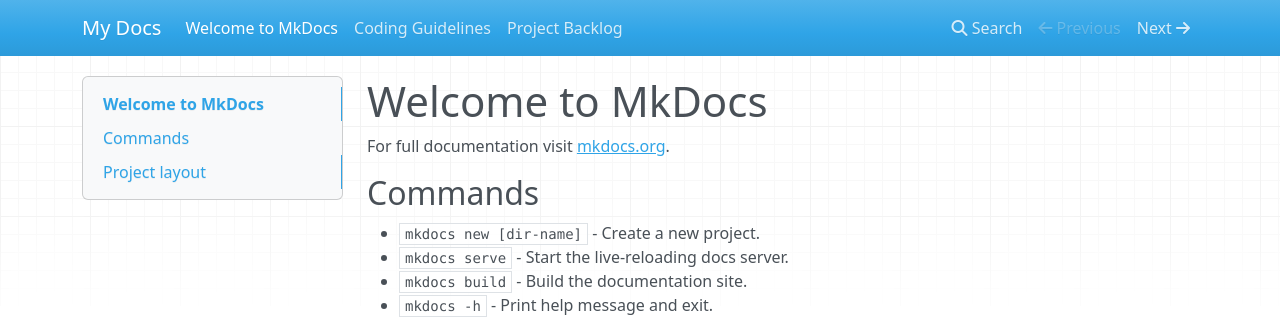
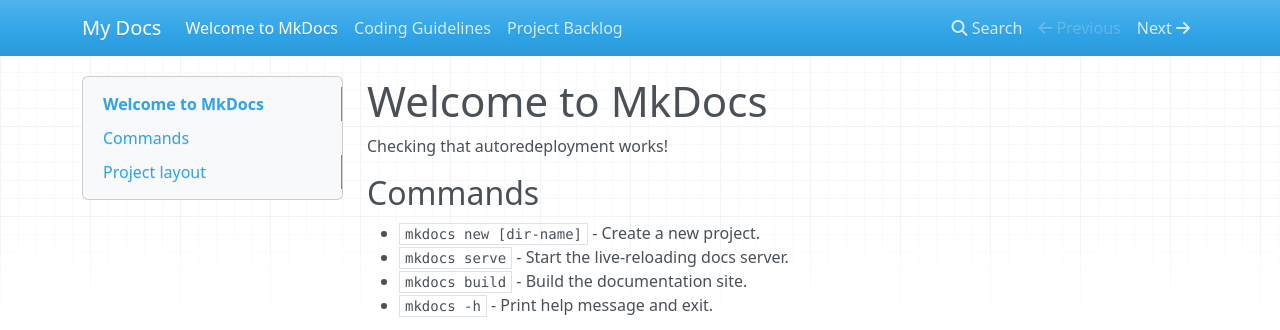
Before and after one commit to Scrunkly-Capstone/Capstone-Documentation, an MkDocs documentation site: the page built from docs/index.md, in a window 1280 px wide. Shown: the top 330 px of the page. Built offline with MkDocs 1.6.1, drawn with Linux system fonts in a browser that asks for light colours; nearby versions of some CDN libraries.

Commit message:
Checking autoredeployment works

```diff
--- a/docs/index.md
+++ b/docs/index.md
@@ -1,6 +1,6 @@
 # Welcome to MkDocs
 
-For full documentation visit [mkdocs.org](https://www.mkdocs.org).
+Checking that autoredeployment works!
 
 ## Commands
 
```
